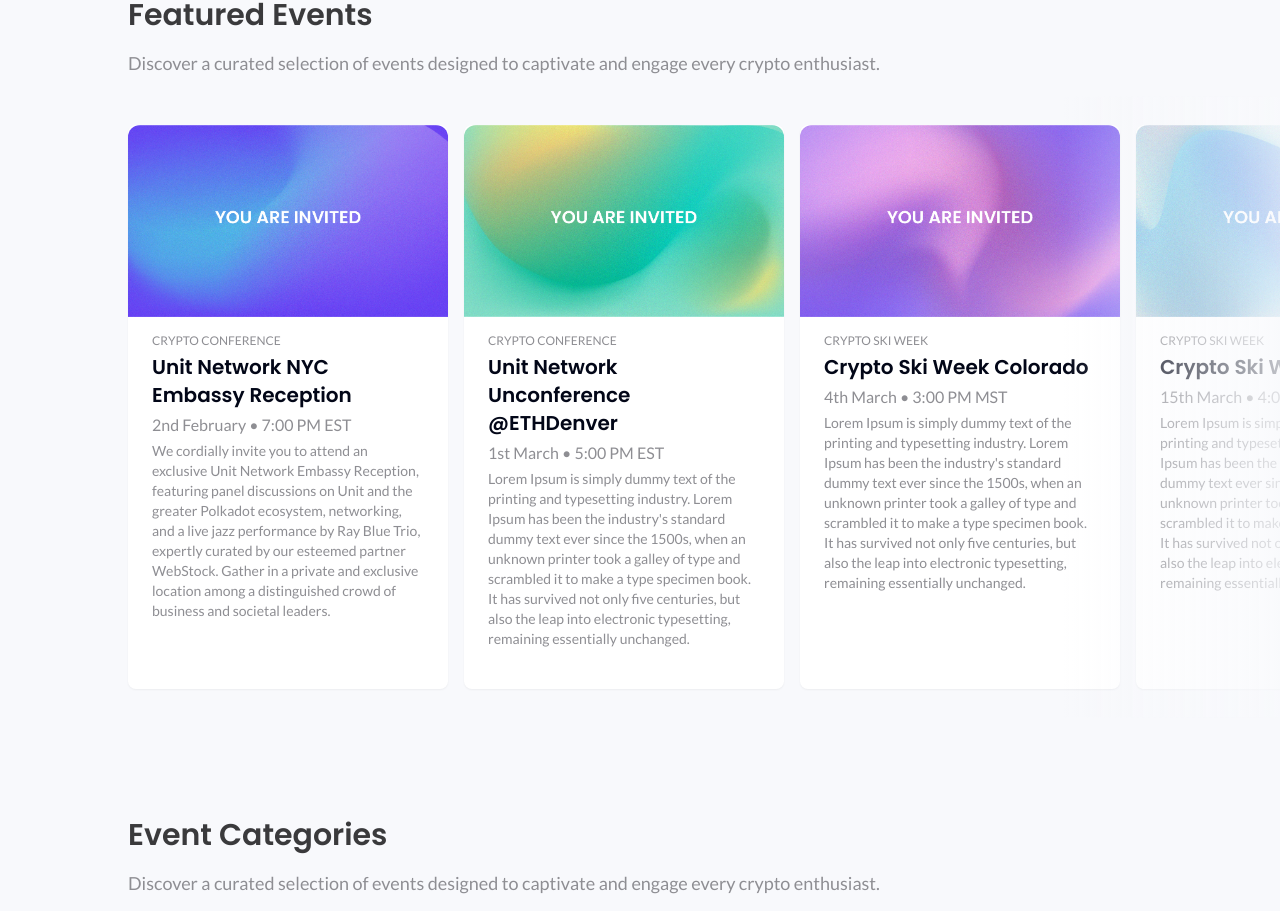
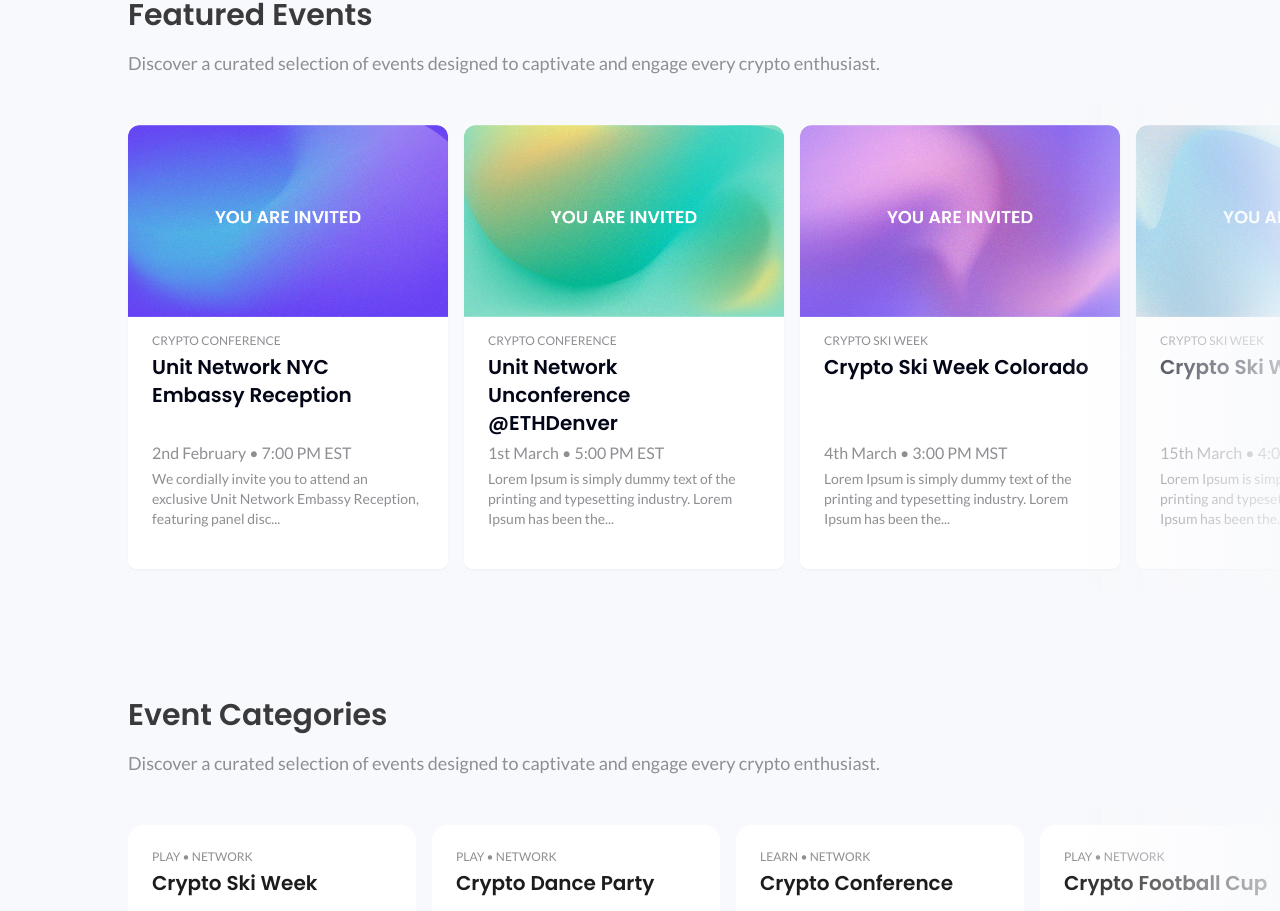
Before and after one commit to shrall-unit/unit-events, a Next.js app: page / in a window 1280 px wide. Shown: the part 1257-2168 px from the top of the page. Built offline with nearby package versions, Linux system fonts and the light colour scheme.

Commit message:
style: set date & desc on featured events card to align bottom

```diff
--- a/src/app/components/FeaturedEvents.tsx
+++ b/src/app/components/FeaturedEvents.tsx
@@ -50,7 +50,7 @@
               >
                 <Card
                   className={cn(
-                    'w-80',
+                    'flex w-80 flex-col',
                     events.length - 1 === index && 'mr-8 md:mr-32',
                   )}
                 >
@@ -71,14 +71,14 @@
                     />
                     <div className='absolute top-0 h-48 w-80 animate-pulse rounded-t-xl bg-unit-black-60 peer-data-[loaded=true]:hidden' />
                   </CardHeader>
-                  <CardContent className='mb-4 flex flex-col gap-y-1 pt-4'>
+                  <CardContent className='mb-4 flex h-full flex-col gap-y-1 pt-4'>
                     <span className='text-xs uppercase text-unit-grey-40'>
                       {event.type}
                     </span>
                     <h3 className='text-xl font-semibold'>{event.name}</h3>
-                    <p className='text-unit-grey-40'>{event.time}</p>
+                    <p className='mt-auto text-unit-grey-40'>{event.time}</p>
                     <p className='text-sm text-unit-grey-40'>
-                      {event.description}
+                      {event.description.substring(0, 100).trimEnd() + '...'}
                     </p>
                   </CardContent>
                 </Card>
```
